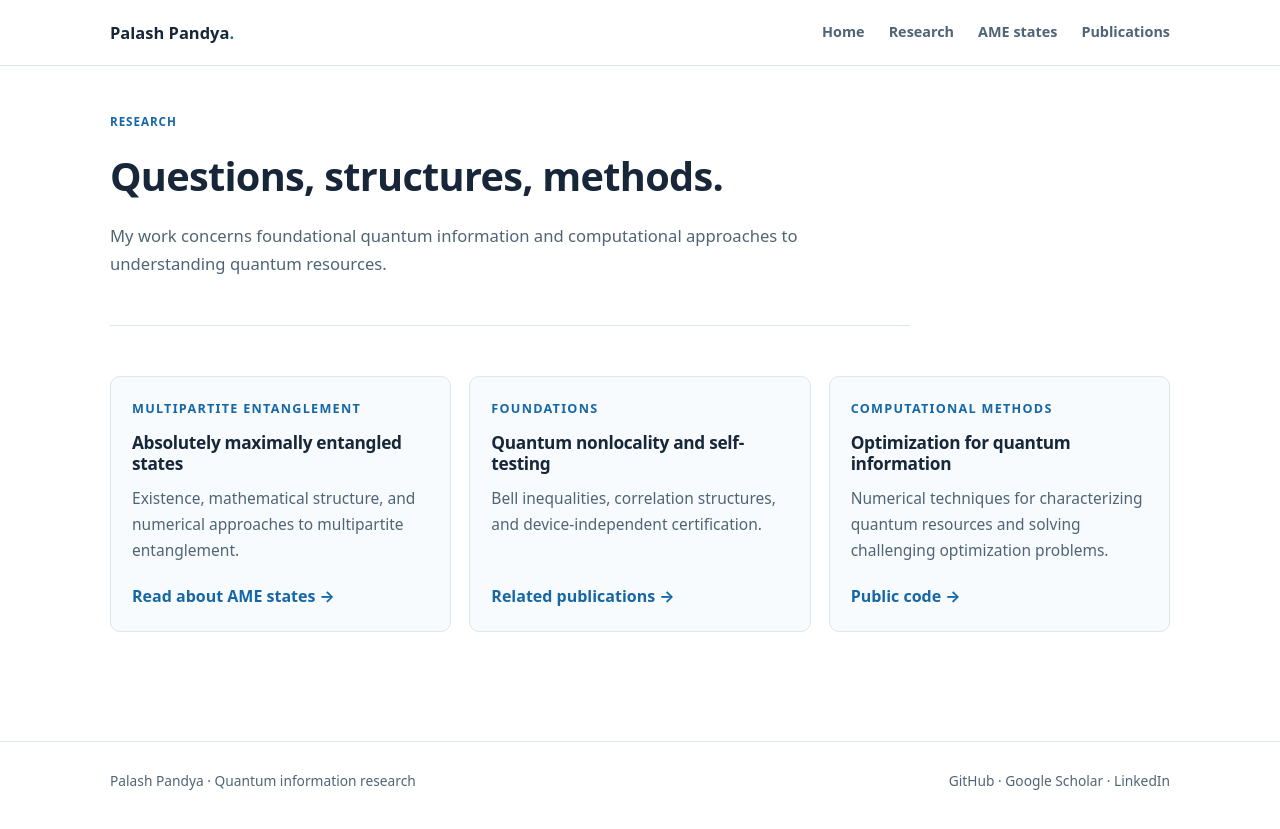
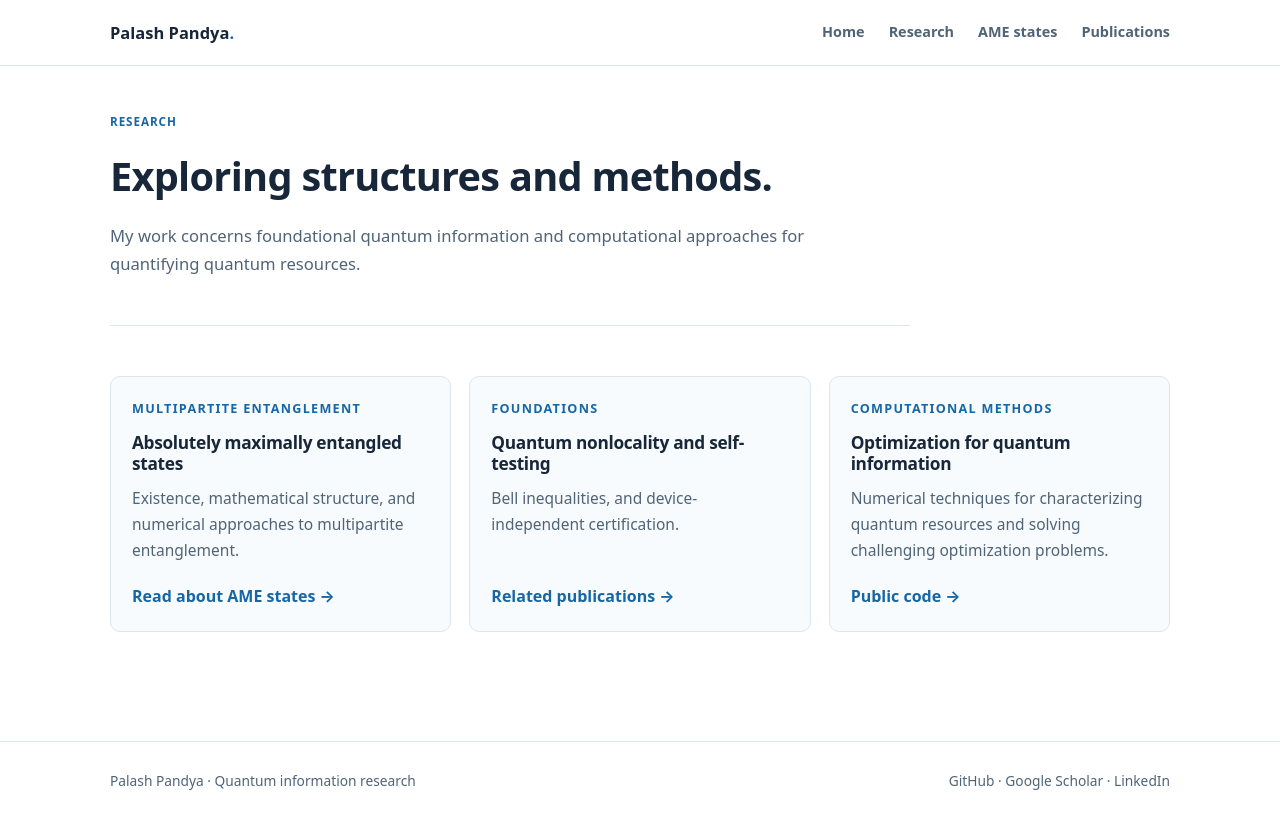
Before and after one commit to palashpandya/palashpandya.github.io, a Jekyll site: the page built from research/index.md, in a window 1280 px wide. Shown: the top 829 px of the page. Built offline with Jekyll 4.4.1, drawn with Linux system fonts in a browser that asks for light colours.

Commit message:
Revise headings and descriptions in index.md

```diff
--- a/research/index.md
+++ b/research/index.md
@@ -6,12 +6,12 @@ permalink: /research/
 ---
 <section class="page-head">
 <p class="eyebrow">Research</p>
-<h1>Questions, structures, methods.</h1>
-<p class="lede">My work concerns foundational quantum information and computational approaches to understanding quantum resources.</p>
+<h1>Exploring structures and methods.</h1>
+<p class="lede">My work concerns foundational quantum information and computational approaches for quantifying quantum resources.</p>
 </section>
 <section class="section">
 <div class="card-grid">
 <article class="card"><div class="meta">Multipartite entanglement</div><h3>Absolutely maximally entangled states</h3><p>Existence, mathematical structure, and numerical approaches to multipartite entanglement.</p><a href="{{ '/research/ame/' | relative_url }}">Read about AME states →</a></article>
-<article class="card"><div class="meta">Foundations</div><h3>Quantum nonlocality and self-testing</h3><p>Bell inequalities, correlation structures, and device-independent certification.</p><a href="{{ '/publications/' | relative_url }}">Related publications →</a></article>
+<article class="card"><div class="meta">Foundations</div><h3>Quantum nonlocality and self-testing</h3><p>Bell inequalities, and device-independent certification.</p><a href="{{ '/publications/' | relative_url }}">Related publications →</a></article>
 <article class="card"><div class="meta">Computational methods</div><h3>Optimization for quantum information</h3><p>Numerical techniques for characterizing quantum resources and solving challenging optimization problems.</p><a href="https://github.com/palashpandya">Public code →</a></article>
 </div></section>
```
